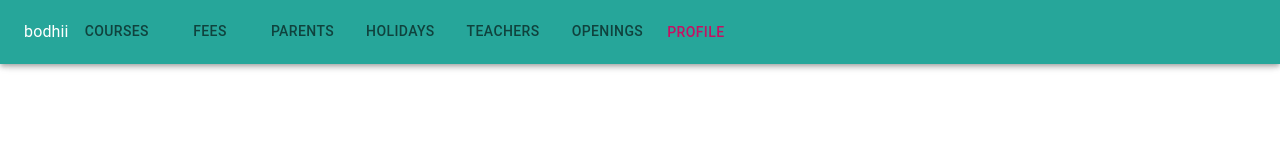
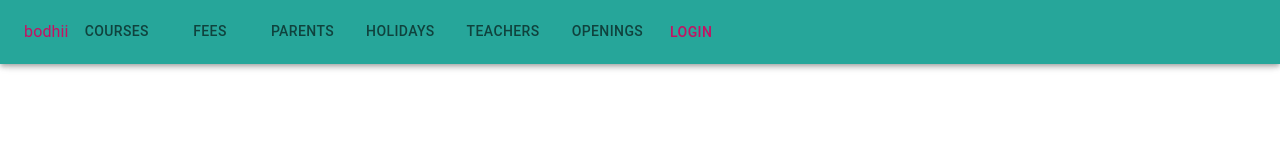
Before and after one commit to aswathyeg/react-materialui-example, a React (Create React App) app: page / in a window 1280 px wide. Shown: the top 160 px of the page. Built offline with nearby package versions, Linux system fonts and the light colour scheme; the HTML template or start-up script is replaced by a standard one.

Commit message:
added color to typography

```diff
--- a/src/components/Navbar/Navbar.js
+++ b/src/components/Navbar/Navbar.js
@@ -9,7 +9,7 @@ const Navbar = () => {
 
             <AppBar>
                 <Toolbar>
-                <Typography> bodhii </Typography>
+                <Typography color="secondary"> bodhii </Typography>
 
                 <Tabs>
                     <Tab label='Courses'/>
@@ -26,7 +26,7 @@ const Navbar = () => {
                 </Tabs><Tabs>
                     <Tab label='Openings'/>
                 </Tabs>
-                <Button varient="contained" color="secondary">Profile</Button>
+                <Button varient="contained" color="secondary">Login</Button>
                 </Toolbar>
             </AppBar>
         </div>
```
